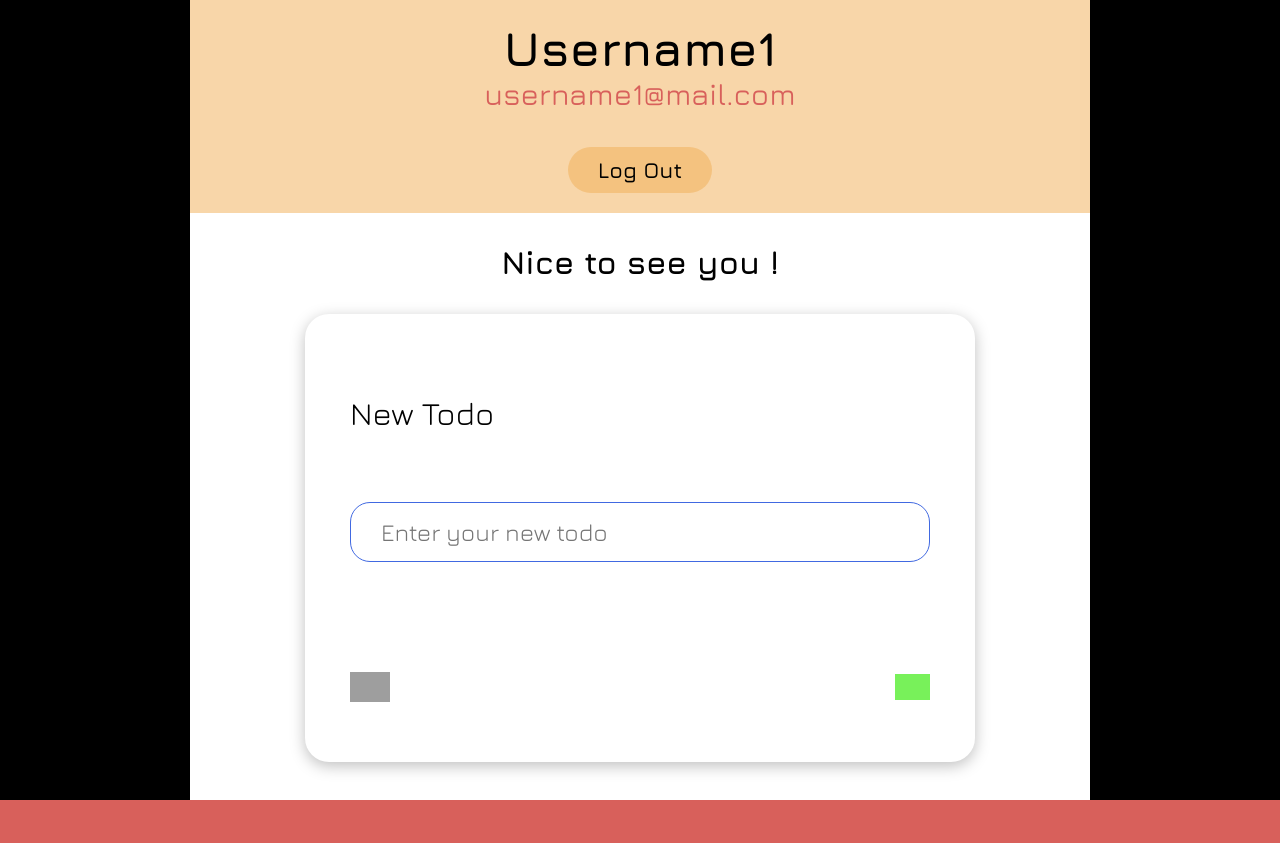
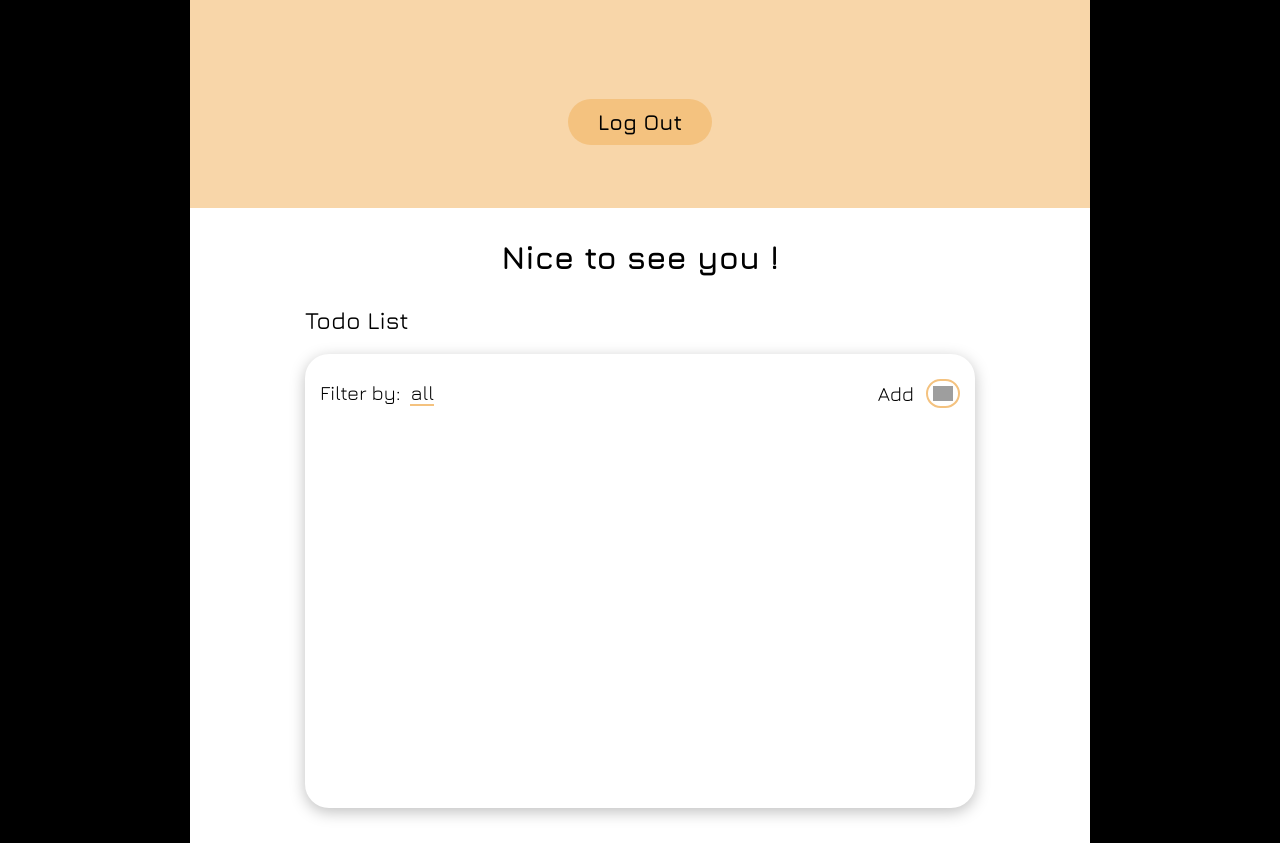
Before and after one commit to KirillKazakoff/mobxTodo, a React app: page /todos in a window 1280 px wide. Before the commit the page ends 800 px from the top, so only its background shows below. Built offline with nearby package versions, Linux system fonts and the light colour scheme; grey boxes are pictures that could not be loaded.

Commit message:
minor fixes + stores logicand api interaction fixed

```diff
--- a/src/app/components/Common/Form/components/FormResponse.tsx
+++ b/src/app/components/Common/Form/components/FormResponse.tsx
@@ -13,10 +13,9 @@ function FormResponseContainer({ form }: Props) {
         if (isSubmitting) setMsgActive(true);
     }, [isSubmitting]);
 
-    // if (isSubmitting) return <SpinLoader cls='sk-chase-form' />;
-    // if (!msgActive || !status) return null;
+    if (isSubmitting) return <SpinLoader cls='sk-chase-form' />;
+    if (!msgActive || !status) return null;
 
-    return <SpinLoader cls='sk-chase-form' />;
     const onClick = () => setMsgActive(false);
 
     return (
--- a/src/app/components/Routes/RegistrationRoute/useRegistrationSettings.ts
+++ b/src/app/components/Routes/RegistrationRoute/useRegistrationSettings.ts
@@ -5,11 +5,17 @@ import { OnSubmitT } from '../../../types/typesForm';
 import getErrorsDescription from '../../Common/Form/validation/getErrorsDescription';
 import { checkPatternMail } from '../../Common/Form/validation/utils';
 
+// const initialValues = {
+//     name: 'username',
+//     mail: 'username@mail.com',
+//     password: '123',
+//     checkPassword: '123',
+// };
 const initialValues = {
-    name: 'username',
-    mail: 'username@mail.com',
-    password: '123',
-    checkPassword: '123',
+    name: '',
+    mail: '',
+    password: '',
+    checkPassword: '',
 };
 type FormValuesT = typeof initialValues;
 
--- a/src/app/components/Routes/TodosRoute/TodosHeader.tsx
+++ b/src/app/components/Routes/TodosRoute/TodosHeader.tsx
@@ -3,7 +3,7 @@ import { useNavigate } from 'react-router-dom';
 import userStore from '../../../stores/user/userStore';
 
 export default function TodosHeader() {
-    const { name, mail } = userStore.header;
+    const { name, mail } = userStore.user.personalData;
     const navigate = useNavigate();
     const onClick = () => navigate('/login');
 
--- a/src/app/stores/user/initUser.ts
+++ b/src/app/stores/user/initUser.ts
@@ -1,65 +1,15 @@
 import { UserT } from '../../types/types';
 
-const initialUser: UserT = {
-    id: 'username1@mail.com',
-    personalData: {
-        name: 'username1',
-        mail: 'username1@mail.com',
-        password: '123',
-    },
-    todos: [
-        {
-            desc: 'Cook Rice and Chicken at 8 am',
-            id: '1',
-            isChecked: true,
+export function initUser() {
+    const initialUser: UserT = {
+        id: '',
+        personalData: {
+            name: '',
+            mail: '',
+            password: '',
         },
-        {
-            desc: 'Cook Rice and Chicken at 9 am',
-            id: '2',
-            isChecked: false,
-        },
-        {
-            desc: 'Cook Rice and Chicken at 10 am',
-            id: '3',
-            isChecked: true,
-        },
-    ],
-};
+        todos: [],
+    };
 
-export function initUser() {
     return initialUser;
 }
-
-// import { UserT } from '../../types/types';
-// import { loadFromLocalStorage } from '../storeLoaderUtils';
-
-// const preloadedState = loadFromLocalStorage();
-// const initialUser: UserT = {
-//     id: '',
-//     personalData: {
-//         name: '',
-//         mail: '',
-//         password: '',
-//     },
-//     todos: [
-//         {
-//             desc: 'Cook Rice and Chicken at 8 am',
-//             id: '1',
-//             isChecked: true,
-//         },
-//         {
-//             desc: 'Cook Rice and Chicken at 9 am',
-//             id: '2',
-//             isChecked: false,
-//         },
-//         {
-//             desc: 'Cook Rice and Chicken at 10 am',
-//             id: '3',
-//             isChecked: true,
-//         },
-//     ],
-// };
-
-// export function initUser() {
-//     return (preloadedState as UserT) || initialUser;
-// }
--- a/src/app/stores/user/todosStore.ts
+++ b/src/app/stores/user/todosStore.ts
@@ -8,9 +8,7 @@ import userStore from './userStore';
 class TodosStore {
     status: FilterTypeT = 'all';
 
-    isAddingTodo = true;
-
-    todos = userStore.user.todos;
+    isAddingTodo = false;
 
     constructor() {
         makeAutoObservable(this);
@@ -22,6 +20,10 @@ class TodosStore {
 
     setFilter(filter: FilterTypeT) {
         this.status = filter;
+    }
+
+    get todos() {
+        return userStore.user.todos;
     }
 
     get todosFiltered() {
--- a/src/app/stores/user/userStore.ts
+++ b/src/app/stores/user/userStore.ts
@@ -1,11 +1,13 @@
 import { makeAutoObservable } from 'mobx';
-import { saveToLocalStorage } from '../storeLoaderUtils';
+import { loadFromLocalStorage, saveToLocalStorage } from '../storeLoaderUtils';
 import { initUser } from './initUser';
-import { LoginT, PersonalDataT } from '../../types/types';
+import { LoginT, PersonalDataT, UserT } from '../../types/types';
 import { fetchRegister, fetchLogin } from '../../api/api';
 
+const preloadedState = loadFromLocalStorage();
+
 class UserStore {
-    user = initUser();
+    user = (preloadedState as UserT) || initUser();
 
     constructor() {
         makeAutoObservable(this);
@@ -13,6 +15,7 @@ class UserStore {
     }
 
     async register(data: PersonalDataT) {
+        this.user = initUser();
         this.user.personalData = data;
         this.user.id = data.mail;
         return fetchRegister(this.user);
@@ -21,9 +24,9 @@ class UserStore {
     async login(data: LoginT) {
         const { mail, password } = this.loginInfo;
 
-        // if (data.mail === mail && data.password === password) {
-        //     return true;
-        // }
+        if (data.mail === mail && data.password === password) {
+            return true;
+        }
         const user = await fetchLogin(data.mail);
 
         if (user.personalData.password !== data.password) {
@@ -32,11 +35,6 @@ class UserStore {
 
         this.user = user;
         return true;
-    }
-
-    get header() {
-        const { name, mail } = this.user.personalData;
-        return { name, mail };
     }
 
     get loginInfo() {
--- a/src/index.html
+++ b/src/index.html
@@ -5,11 +5,6 @@
         <meta name="viewport" content="width=device-width, initial-scale=1.0" />
         <meta http-equiv="X-UA-Compatible" content="ie=edge" />
         <title>Mobx todo</title>
-
-        <link
-            href="https://fonts.googleapis.com/icon?family=Material+Icons"
-            rel="stylesheet"
-        />
     </head>
 
     <body class="body">
--- a/src/scss/_layout.scss
+++ b/src/scss/_layout.scss
@@ -110,6 +110,9 @@ body {
         @include md {
             font-size: 18px;
         }
+    }
+    &:hover {
+        color: royalblue;
     }
 }
 
@@ -506,6 +509,7 @@ body {
 }
 
 .error-pic-cache {
+    //here we preload img in cache to show it offline
     background-image: url('../img/catLoaderOrig.jpeg');
 }
 
--- a/src/scss/main.scss
+++ b/src/scss/main.scss
@@ -4,4 +4,4 @@
 @import './layout';
 
 @import './components/feedback';
-@import './components/spinloader';
+@import './components/loaders';
```
Also changed, not shown: src/scss/components/_loaders.scss (renamed from src/scss/components/_spinloader.scss).
